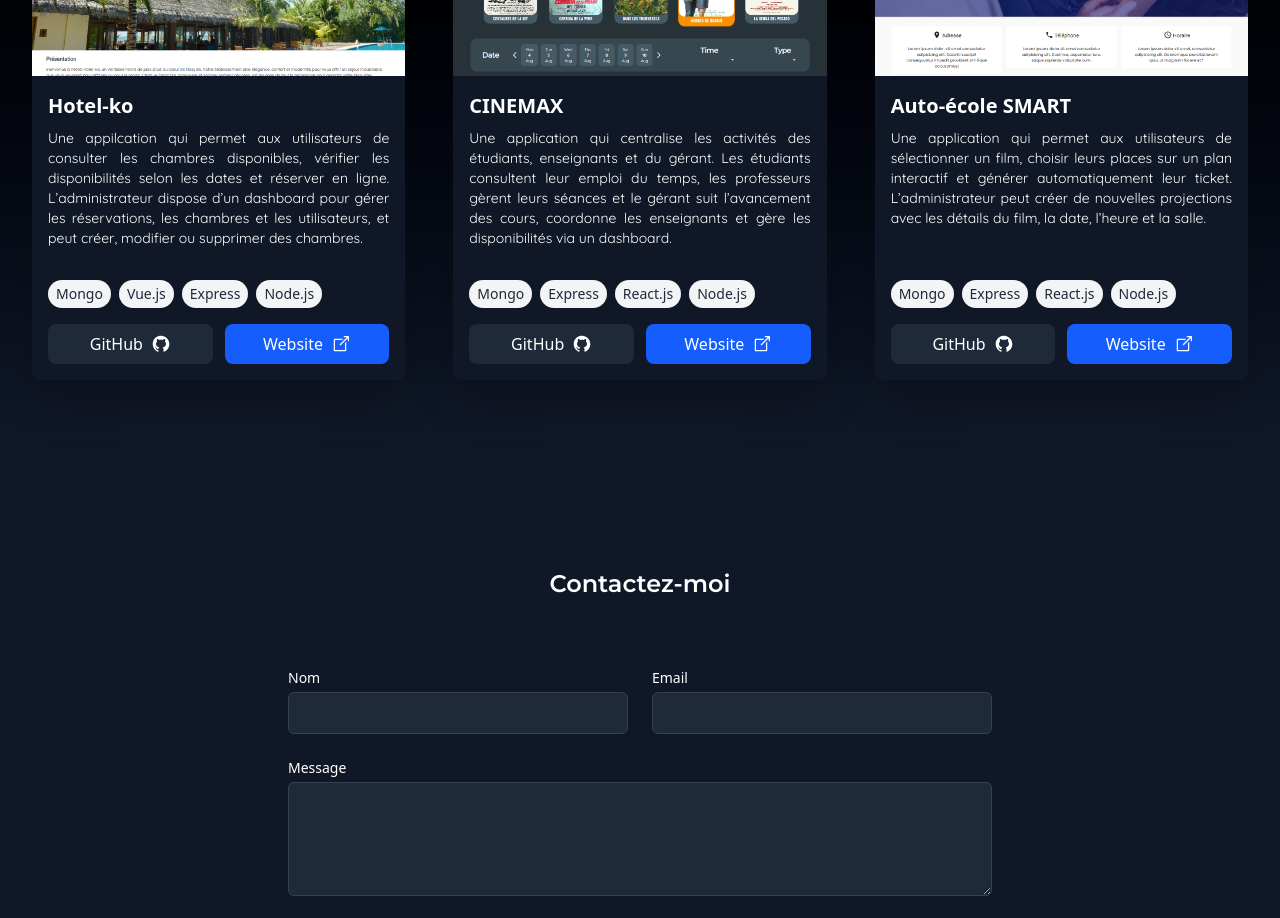
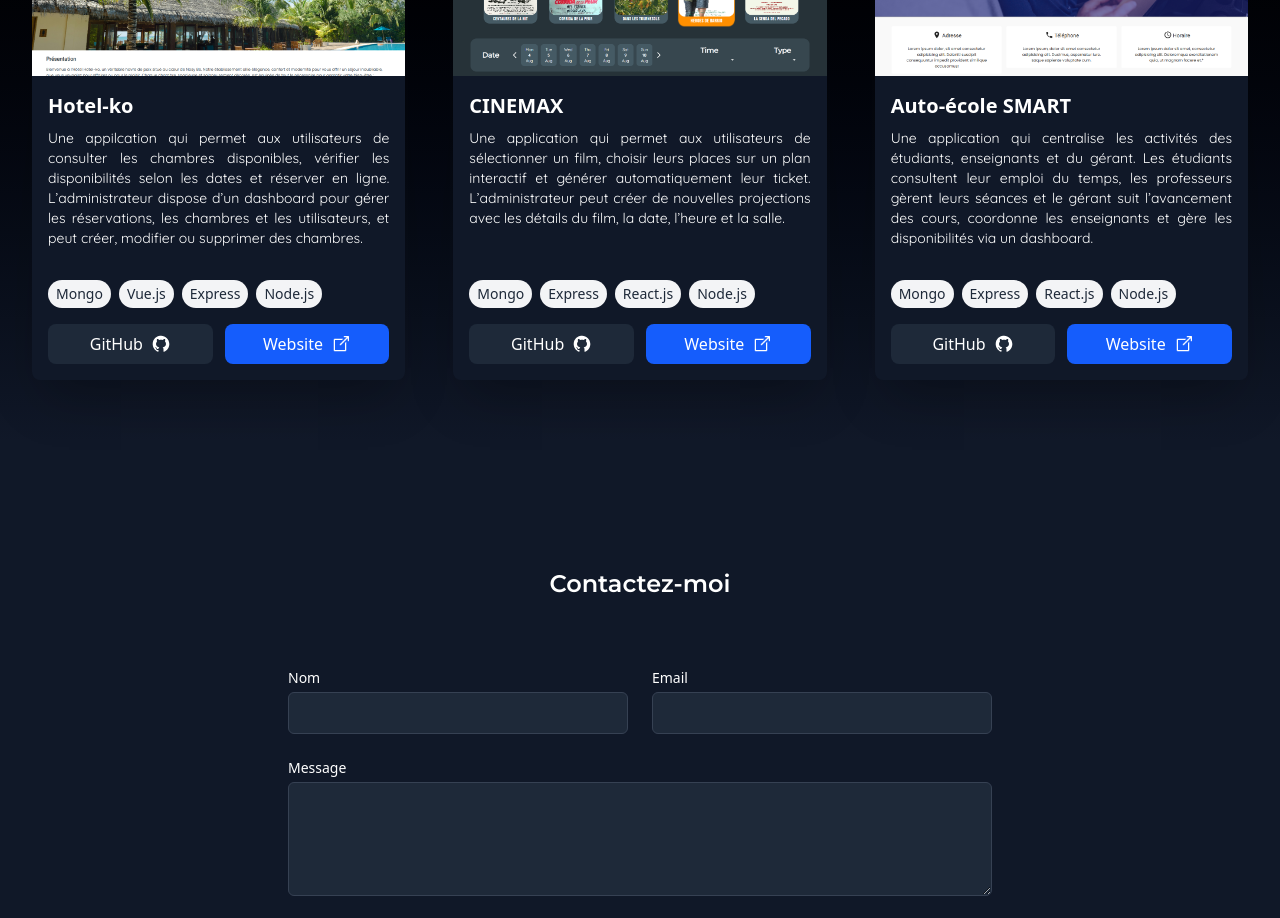
Before and after one commit to ashrak07/henintsoa_portfolio, a Vue app: page /project in a window 1280 px wide. Shown: the part 1620-2538 px from the top of the page. Built offline with nearby package versions, Linux system fonts and the light colour scheme.

Commit message:
next_modif

```diff
--- a/src/components/Project.vue
+++ b/src/components/Project.vue
@@ -191,7 +191,7 @@
     images: [P2_02, P2_01, P2_03],
     title: "CINEMAX",
     description:
-      "Une application qui centralise les activités des étudiants, enseignants et du gérant. Les étudiants consultent leur emploi du temps, les professeurs gèrent leurs séances et le gérant suit l’avancement des cours, coordonne les enseignants et gère les disponibilités via un dashboard.",
+      "Une application qui permet aux utilisateurs de sélectionner un film, choisir leurs places sur un plan interactif et générer automatiquement leur ticket. L’administrateur peut créer de nouvelles projections avec les détails du film, la date, l’heure et la salle.",
     link: "https://github.com/ashrak07/project_cinema.git",
     techno: ["Mongo", "Express", "React.js", "Node.js"],
   },
@@ -199,7 +199,7 @@
     images: [P3_01, P3_02, P3_03, P3_04, P3_05, P3_06],
     title: "Auto-école SMART",
     description:
-      "Une application qui permet aux utilisateurs de sélectionner un film, choisir leurs places sur un plan interactif et générer automatiquement leur ticket. L’administrateur peut créer de nouvelles projections avec les détails du film, la date, l’heure et la salle.",
+      "Une application qui centralise les activités des étudiants, enseignants et du gérant. Les étudiants consultent leur emploi du temps, les professeurs gèrent leurs séances et le gérant suit l’avancement des cours, coordonne les enseignants et gère les disponibilités via un dashboard.",
     link: "https://github.com/ashrak07/project_auto_ecole.git",
     techno: ["Mongo", "Express", "React.js", "Node.js"],
   },
```
